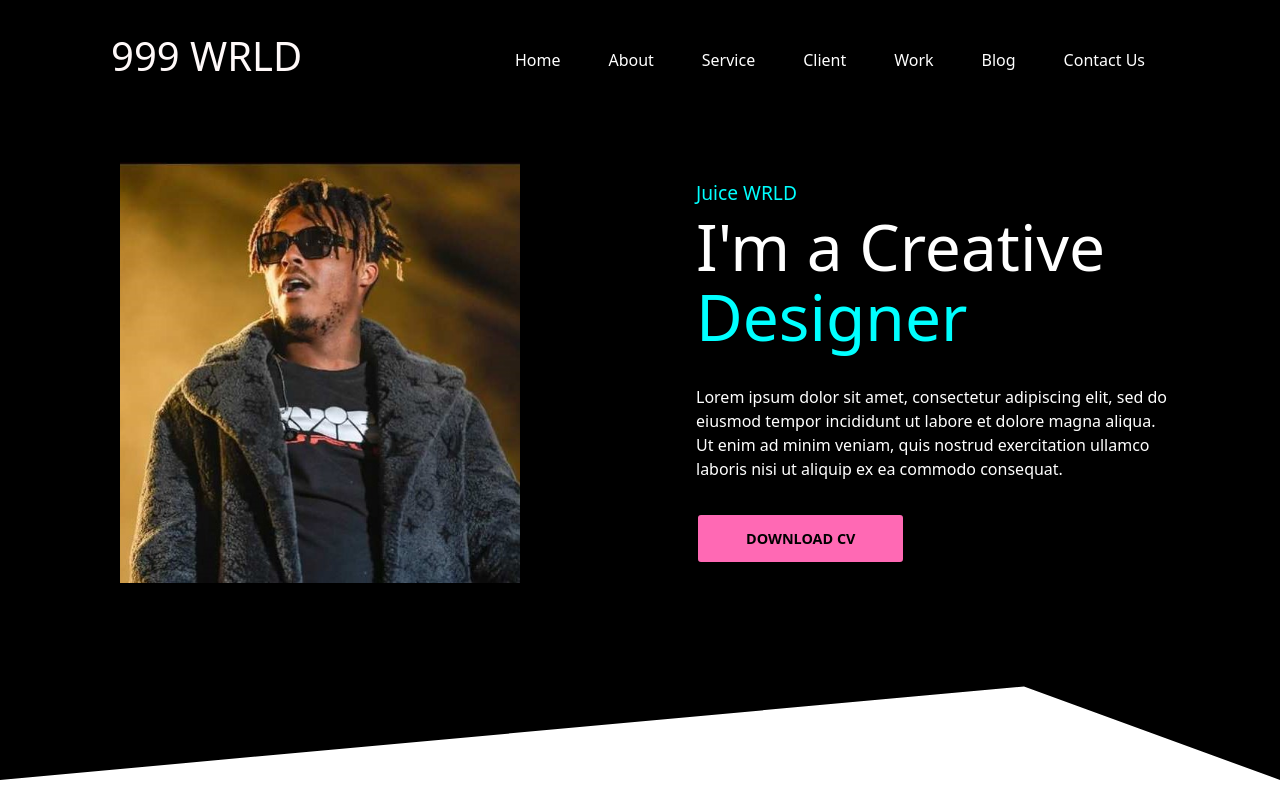
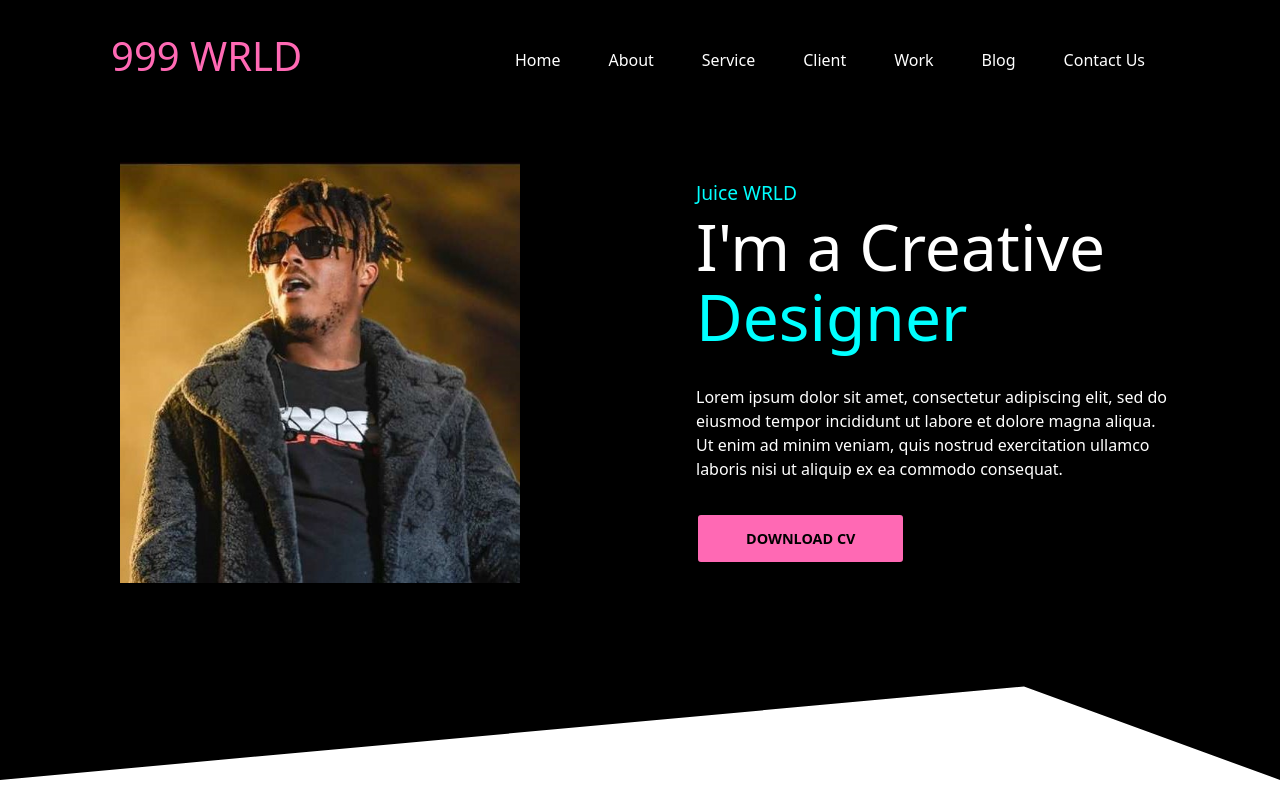
Before and after one commit to nteshxx/single-page-portfolio, a React (Create React App) app: page / in a window 1280 px wide. Shown: the top 800 px of the page. Built offline with nearby package versions, Linux system fonts and the light colour scheme.

Commit message:
changed logo color and weight

```diff
--- a/src/Components/Navbar/Navbar.css
+++ b/src/Components/Navbar/Navbar.css
@@ -5,8 +5,9 @@
 }
 
 #logo {
+  color: hotpink;
+  font-weight: 700;
   font-size: 1.5rem;
-  color: rgb(255, 249, 249);
   align-items: center;
 }
 
```
